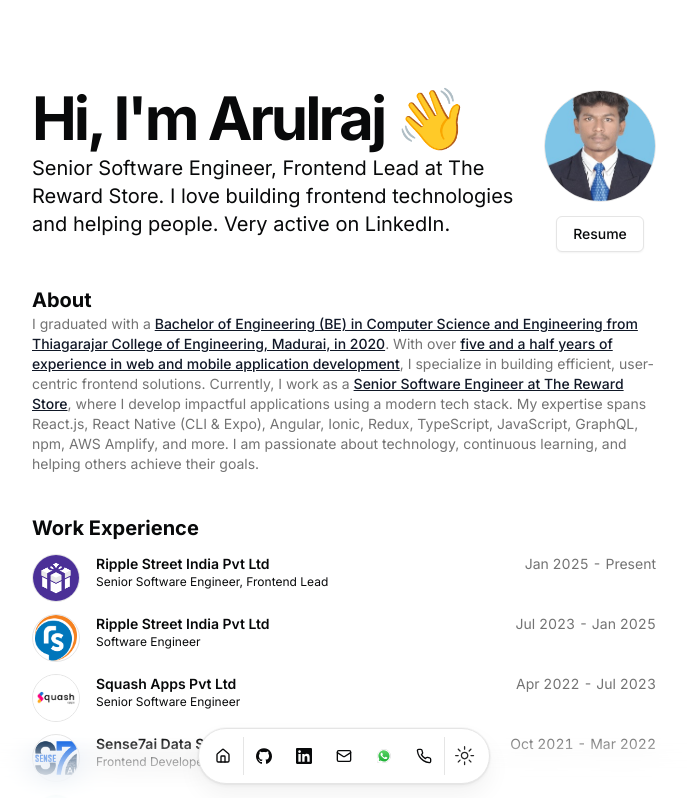
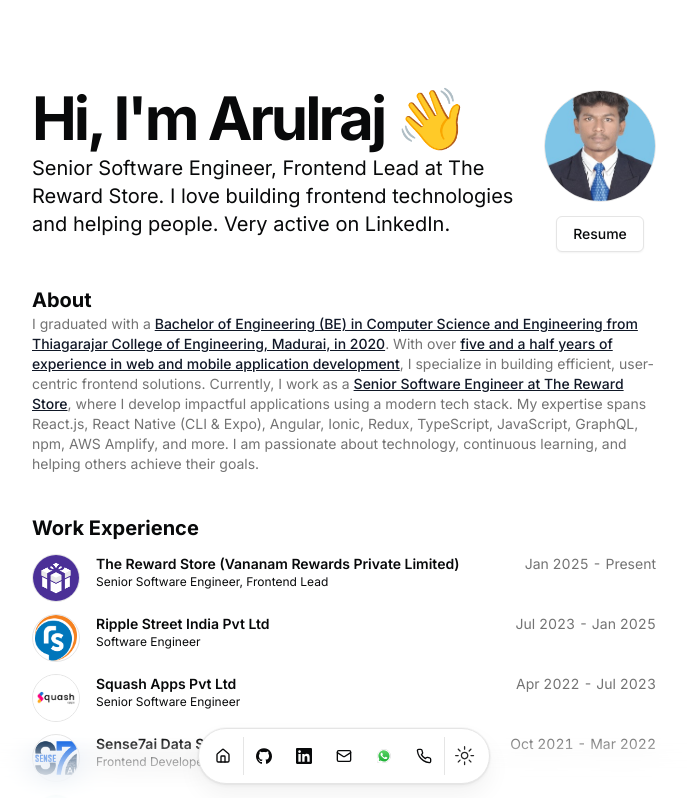
Before and after one commit to Arulraj-a2b/portfolio, a Next.js app: page / in a window 1280 px wide. Shown: the top 798 px of the page, without its empty margins (296-983 px from the left). Built offline with nearby package versions, Linux system fonts and the light colour scheme.

Commit message:
updated company name

```diff
--- a/src/data/resume.tsx
+++ b/src/data/resume.tsx
@@ -94,7 +94,7 @@
   },
   work: [
     {
-      company: "Ripple Street India Pvt Ltd",
+      company: "The Reward Store (Vananam Rewards Private Limited)",
       href: "https://www.therewardstore.com",
       badges: [],
       location: "Bangalore",
```
